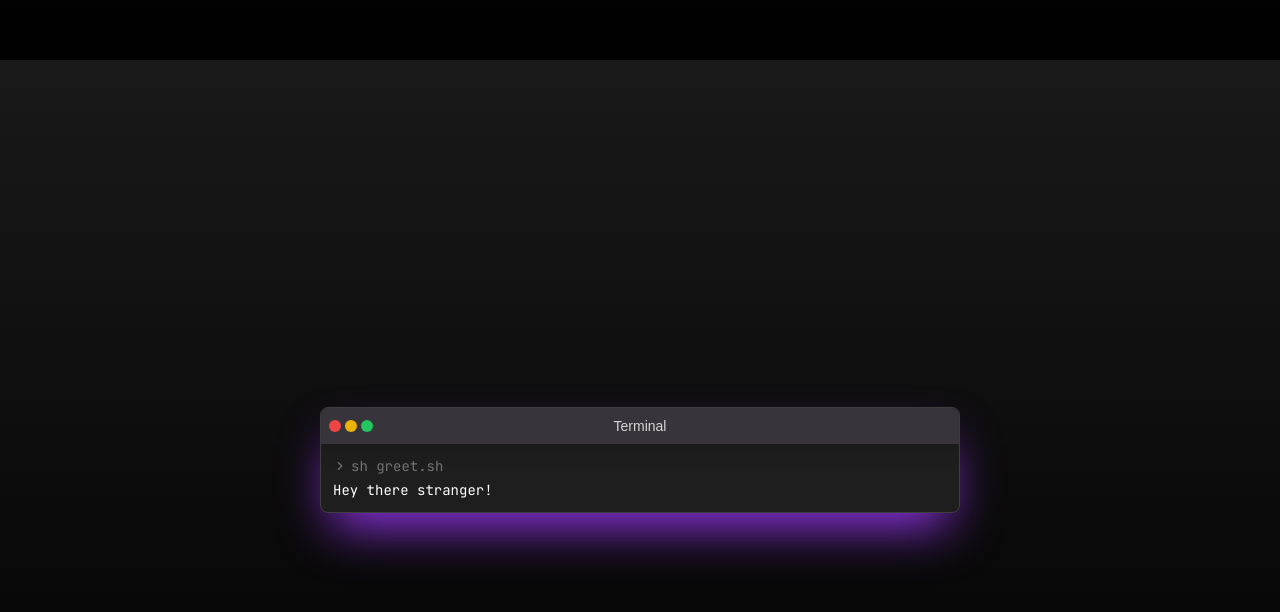
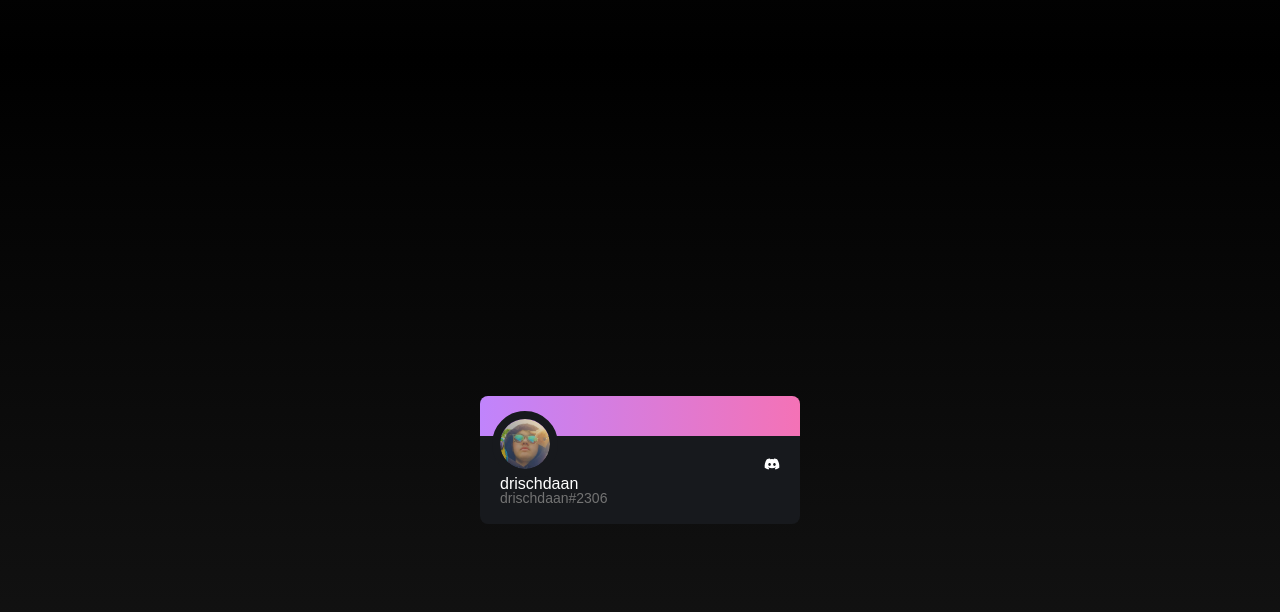
Before and after one commit to Drischdaan/drischdaan.dev, a Next.js app: page / in a window 1280 px wide. Shown: the part 740-1352 px from the top of the page. Built offline with nearby package versions, Linux system fonts and the light colour scheme; a web font is replaced by a local one.

Commit message:
chore: adds contact section and discord

```diff
--- /dev/null
+++ b/app/components/sections/contact/ContactSection.tsx
@@ -0,0 +1,11 @@
+import DiscordCard from "./DiscordCard";
+
+export default function ContactSection() {
+  return (
+    <div className='w-screen h-screen flex justify-center items-center dark-gradient-reverse'>
+      <div className='w-full px-5 sm:px-0 flex justify-center items-center'>
+        <DiscordCard/>
+      </div>
+    </div>
+  );
+}
--- /dev/null
+++ b/app/components/sections/contact/DiscordCard.tsx
@@ -0,0 +1,34 @@
+import Image from "next/image";
+import { FaDiscord } from "react-icons/fa";
+
+export default function DiscordCard() {
+  return (
+    <div className='rounded-lg bg-[#17191D] w-full sm:w-80 cursor-pointer select-none hover:scale-105 transition-transform duration-300'>
+      <div className='p-5 rounded-t-lg bg-gradient-to-r from-purple-400 to-pink-400'>
+
+      </div>
+      <div className='p-5 pb-3 flex flex-row justify-between items-center'>
+        <div className='absolute rounded-full outline outline-8 outline-[#17191D] -translate-y-10'>
+          <Image
+            src='/images/drischdaan-profile-picture.jpg'
+            alt='logo'
+            width={50}
+            height={50}
+            className='rounded-full'
+          />
+        </div>
+        <div className='mt-5 flex flex-col leading-none'>
+          <span>drischdaan</span>
+          <span className='text-neutral-500 text-sm -translate-y-1'>drischdaan#2306</span>
+        </div>
+        <div className='-translate-y-5'>
+          <ul>
+            <li>
+              <FaDiscord/>
+            </li>
+          </ul>
+        </div>
+      </div>
+    </div>
+  );
+}
--- a/app/globals.scss
+++ b/app/globals.scss
@@ -37,6 +37,10 @@ body {
   background: linear-gradient(to bottom, rgb(var(--background-start-rgb)), rgb(var(--background-end-rgb)));
 }
 
+.dark-gradient-reverse {
+  background: linear-gradient(to bottom, rgb(var(--background-end-rgb)), rgb(var(--background-start-rgb)));
+}
+
 .text-font-default {
   font-family: var(--font);
 }
--- a/app/page.tsx
+++ b/app/page.tsx
@@ -1,4 +1,5 @@
 import NavigationHeader from './components/navigation/NavigationHeader';
+import ContactSection from './components/sections/contact/ContactSection';
 import HomeSection from './components/sections/home/HomeSection';
 import './globals.scss';
 
@@ -9,7 +10,7 @@ export default function Home() {
 
       {/* Sections */}
       <HomeSection/>
-      <HomeSection/>
+      <ContactSection/>
     </div>
   );
 }
```
Also changed, not shown: public/images/drischdaan-profile-picture.jpg (added).
